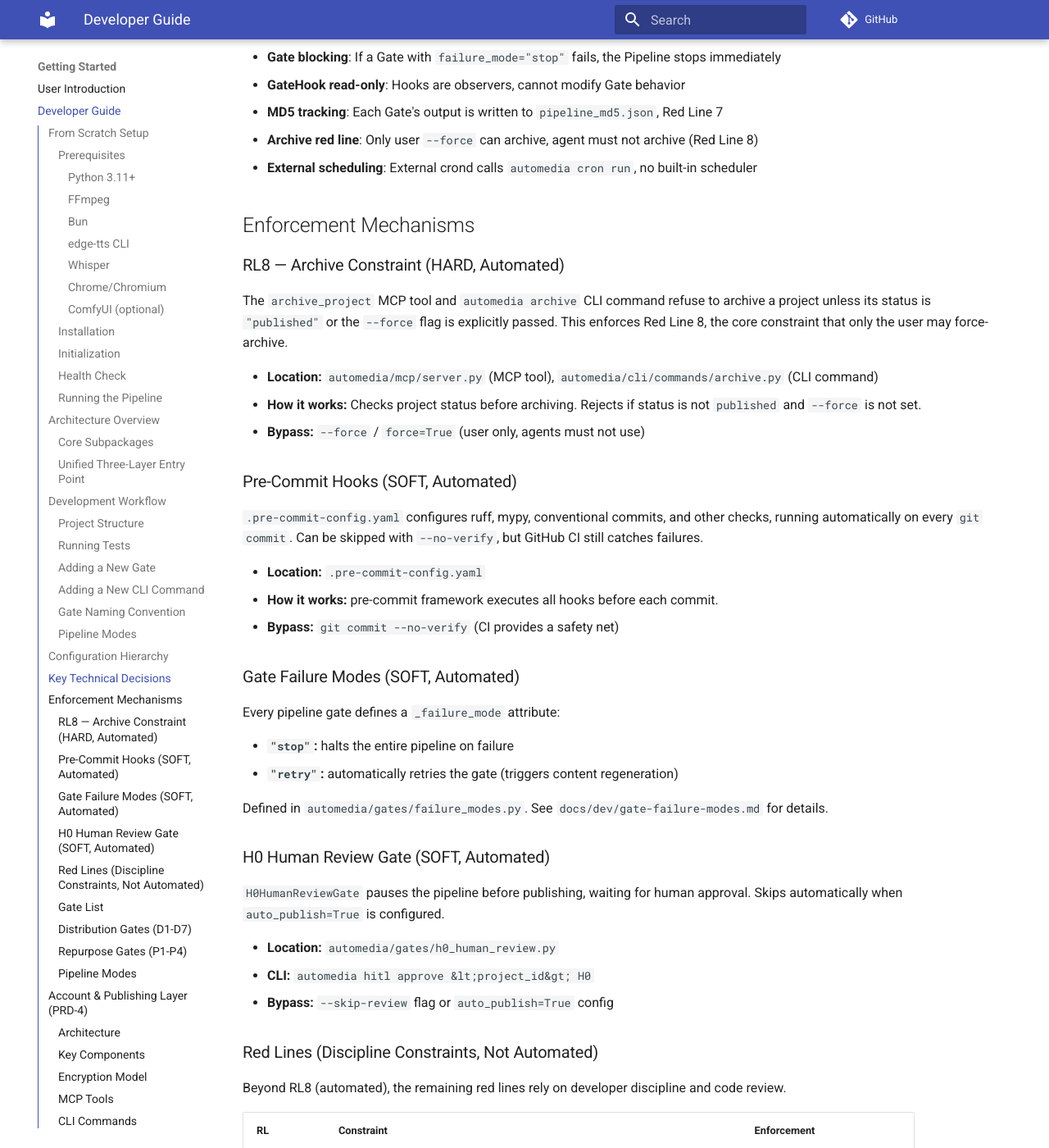
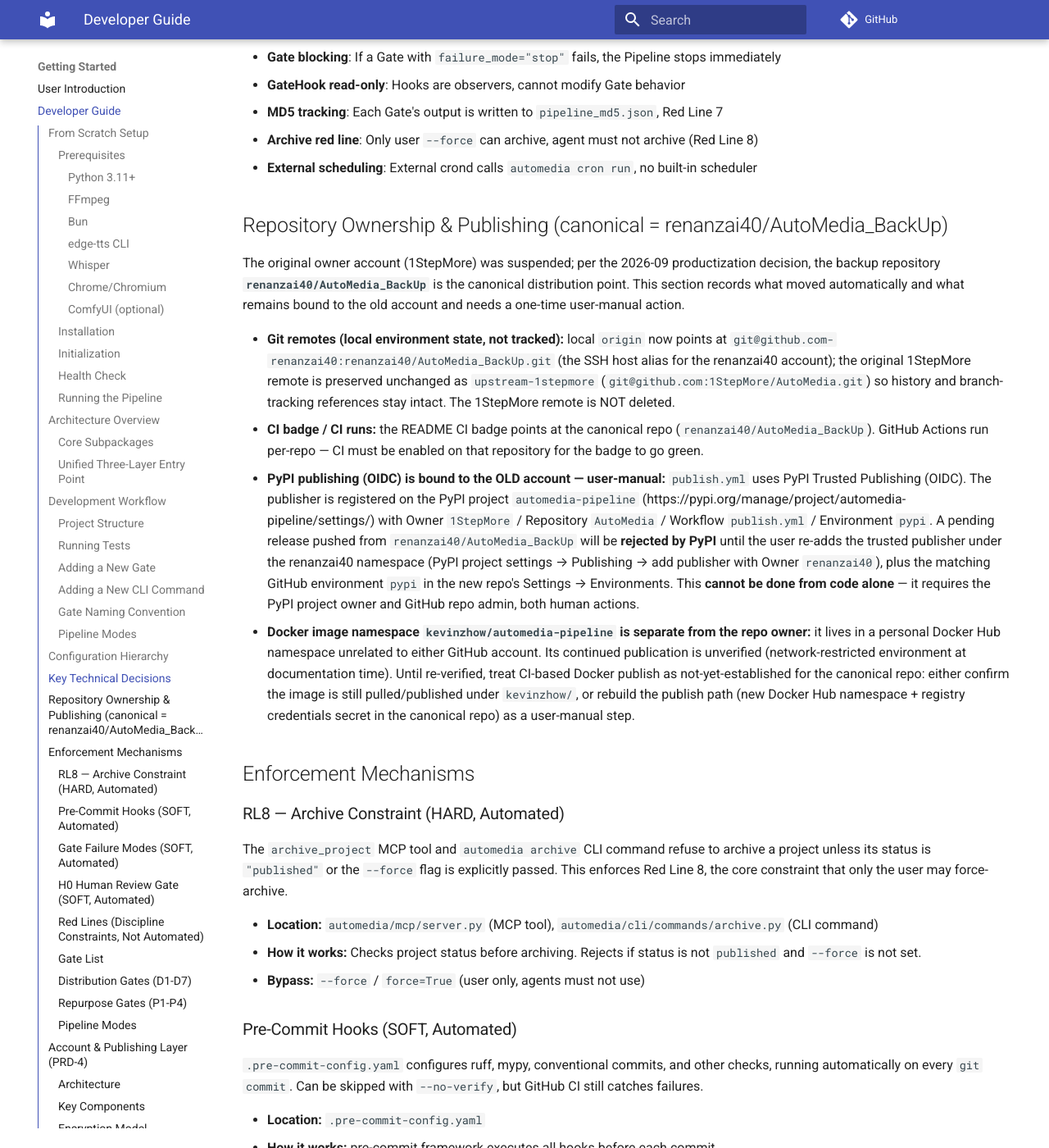
Before and after one commit to 1StepMore/AutoMedia, an MkDocs documentation site: the page built from docs/dev/developer-guide.md, in a window 1280 px wide and 1400 px high, scrolled down 8201 px. Shown: the whole window at 82% size. Built offline with MkDocs 1.6.1 and Material for MkDocs 9.7.7, drawn with Linux system fonts in a browser that asks for light colours; comment, search, counter and statistics services are not loaded.

Commit message:
docs(repo): switch canonical remote to backup repo and document OIDC/Docker ownership
Records the 2026-09 productization decision: renanzai40/AutoMedia_BackUp is the canonical distribution point (1StepMore account suspended; original remote preserved as upstream-1stepmore). Documents what moved automatically (git remote) and what stays user-manual: PyPI trusted-publisher OIDC binding (Owner 1StepMore / Repo AutoMedia / workflow publish.yml / env pypi) must be re-added under renanzai40 by the PyPI project owner + GitHub repo admin, and Docker Hub publication under kevinzhow/ is unverified in this environment. publish.yml gains a header comment marking the PyPI env as user-manual re-creation.

Ultraworked with [Sisyphus](https://github.com/code-yeongyu/oh-my-openagent)

Co-authored-by: Sisyphus <clio-agent@sisyphuslabs.ai>

```diff
--- a/docs/dev/developer-guide.md
+++ b/docs/dev/developer-guide.md
@@ -331,6 +331,39 @@ Six layers stack from lowest to highest priority, with higher priority overridin
 - **Archive red line**: Only user `--force` can archive, agent must not archive (Red Line 8)
 - **External scheduling**: External crond calls `automedia cron run`, no built-in scheduler
 
+## Repository Ownership & Publishing (canonical = renanzai40/AutoMedia_BackUp)
+
+The original owner account (1StepMore) was suspended; per the 2026-09 productization
+decision, the backup repository **`renanzai40/AutoMedia_BackUp`** is the canonical
+distribution point. This section records what moved automatically and what remains
+bound to the old account and needs a one-time user-manual action.
+
+- **Git remotes (local environment state, not tracked):** local `origin` now points at
+  `git@github.com-renanzai40:renanzai40/AutoMedia_BackUp.git` (the SSH host alias for
+  the renanzai40 account); the original 1StepMore remote is preserved unchanged as
+  `upstream-1stepmore` (`git@github.com:1StepMore/AutoMedia.git`) so history and
+  branch-tracking references stay intact. The 1StepMore remote is NOT deleted.
+- **CI badge / CI runs:** the README CI badge points at the canonical repo
+  (`renanzai40/AutoMedia_BackUp`). GitHub Actions run per-repo — CI must be enabled on
+  that repository for the badge to go green.
+- **PyPI publishing (OIDC) is bound to the OLD account — user-manual:** `publish.yml`
+  uses PyPI Trusted Publishing (OIDC). The publisher is registered on the PyPI project
+  `automedia-pipeline` (https://pypi.org/manage/project/automedia-pipeline/settings/)
+  with Owner `1StepMore` / Repository `AutoMedia` / Workflow `publish.yml` /
+  Environment `pypi`. A pending release pushed from `renanzai40/AutoMedia_BackUp` will
+  be **rejected by PyPI** until the user re-adds the trusted publisher under the
+  renanzai40 namespace (PyPI project settings → Publishing → add publisher with Owner
+  `renanzai40`), plus the matching GitHub environment `pypi` in the new repo's
+  Settings → Environments. This **cannot be done from code alone** — it requires the
+  PyPI project owner and GitHub repo admin, both human actions.
+- **Docker image namespace `kevinzhow/automedia-pipeline` is separate from the repo
+  owner:** it lives in a personal Docker Hub namespace unrelated to either GitHub
+  account. Its continued publication is unverified (network-restricted environment at
+  documentation time). Until re-verified, treat CI-based Docker publish as
+  not-yet-established for the canonical repo: either confirm the image is still
+  pulled/published under `kevinzhow/`, or rebuild the publish path (new Docker Hub
+  namespace + registry credentials secret in the canonical repo) as a user-manual step.
+
 ## Enforcement Mechanisms
 
 <!-- Condensed from: docs/archived/enforcement-mechanisms.md (full historical version archived) -->
```
Also changed, not shown: 1 other file.
